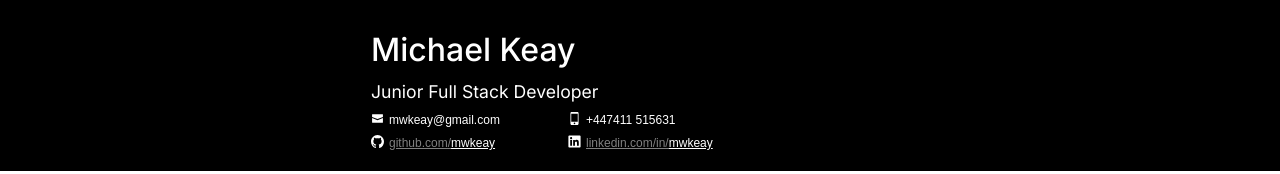
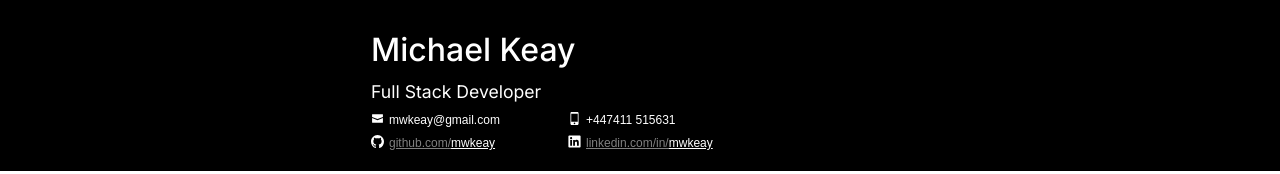
Before and after one commit to mwkeay/me, a Next.js app in the folder app/: page / in a window 1280 px wide. Shown: the top 174 px of the page. Built offline with nearby package versions, Linux system fonts and the light colour scheme.

Commit message:
removed junior from title

```diff
--- a/app/src/components/Header.tsx
+++ b/app/src/components/Header.tsx
@@ -29,7 +29,7 @@ const Header: FC = () => {
 
                 <div className="cv-title">
                     <h1 className={ inter.className }>Michael Keay</h1>
-                    <p className={ inter.className }>Junior Full Stack Developer</p>
+                    <p className={ inter.className }>Full Stack Developer</p>
                 </div>
 
                 <div className="cv-contact">
```
